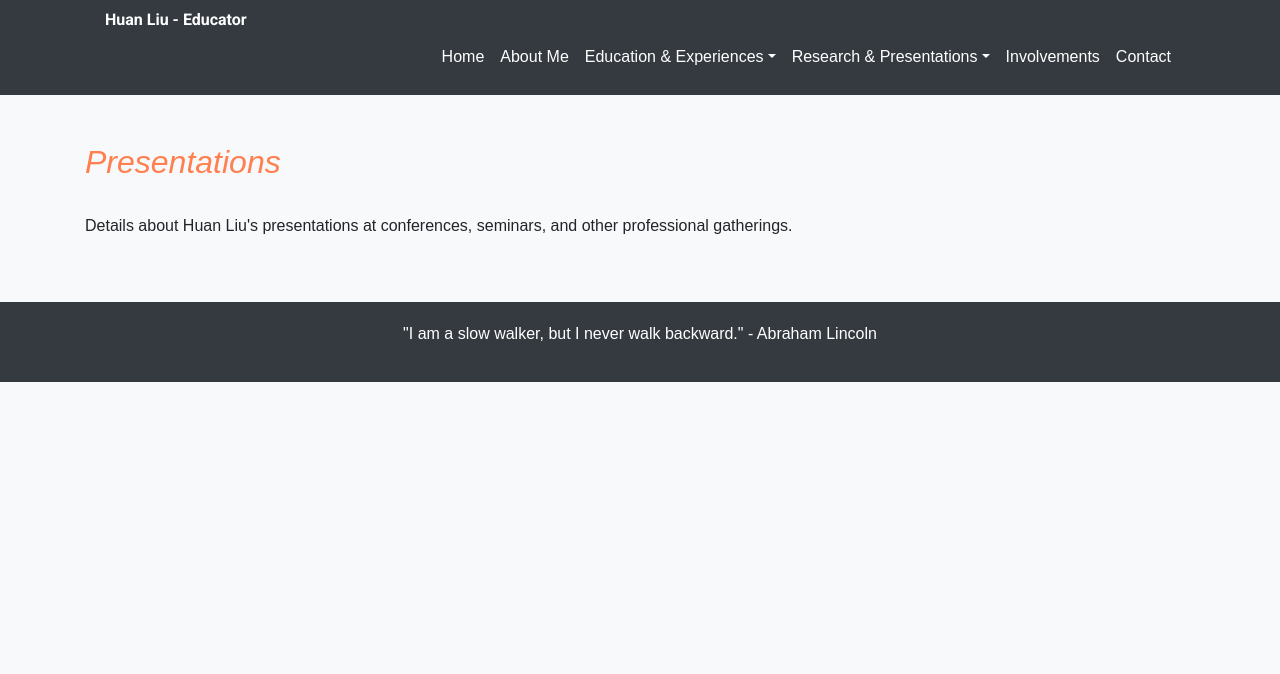
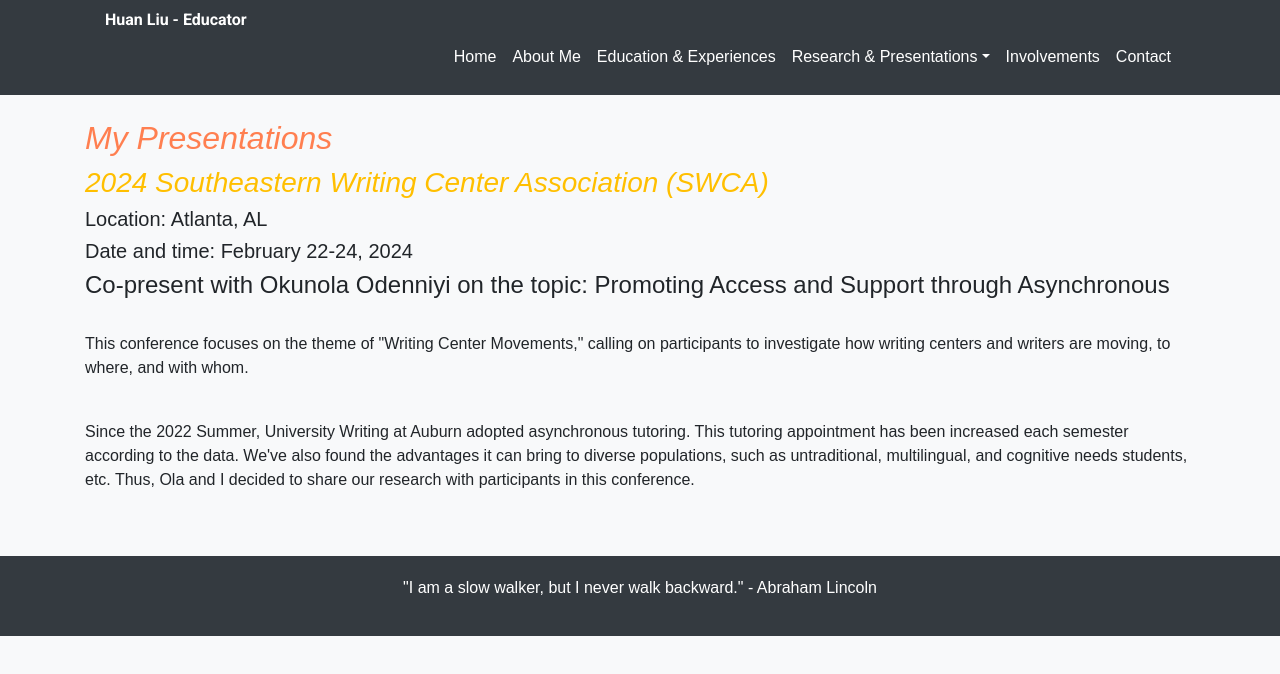
Before and after one commit to HL-auburn/portfolio, a plain HTML site: page presentations.html in a window 1280 px wide. Drawn offline with nearby package versions, Linux system fonts and the light colour scheme.

Commit message:
Update presentations.html

```diff
--- a/presentations.html
+++ b/presentations.html
@@ -1,6 +1,7 @@
 <!DOCTYPE html>
 <html lang="en">
 <head>
+	<title>Huan Liu</title>
     <meta charset="UTF-8">
     <meta name="viewport" content="width=device-width, initial-scale=1.0">
     <link href="https://stackpath.bootstrapcdn.com/bootstrap/4.5.2/css/bootstrap.min.css" rel="stylesheet">
@@ -70,13 +71,8 @@
                 <ul class="navbar-nav ml-auto">
                     <li class="nav-item"><a class="nav-link" href="index.html">Home</a></li>
                     <li class="nav-item"><a class="nav-link" href="aboutme.html">About Me</a></li>
-                    <li class="nav-item dropdown">
-                        <a class="nav-link dropdown-toggle" href="#" id="educationDropdown" role="button" data-toggle="dropdown" aria-haspopup="true" aria-expanded="false">Education & Experiences</a>
-                        <div class="dropdown-menu" aria-labelledby="educationDropdown">
-                            <a class="dropdown-item" href="education.html">Education</a>
-                            <a class="dropdown-item" href="experiences.html">Experiences</a>
-                        </div>
-                        </li>
+                   <li class="nav-item"><a class="nav-link" href="educationandexperience.html">Education & Experiences</a></li>
+
                         <li class="nav-item dropdown">
                         <a class="nav-link dropdown-toggle" href="#" id="researchDropdown" role="button" data-toggle="dropdown" aria-haspopup="true" aria-expanded="false">Research & Presentations</a>
                         <div class="dropdown-menu" aria-labelledby="researchDropdown">
@@ -95,8 +91,14 @@
 
  <section class="presentations" id="presentations">
         <div class="container">
-            <h2>Presentations</h2>
-            <p>Details about Huan Liu's presentations at conferences, seminars, and other professional gatherings.</p>
+		<h2>My Presentations</h2>
+		<h3>2024 Southeastern Writing Center Association (SWCA)</h3>
+						<h5>Location: Atlanta, AL</h5>
+			<h5>Date and time: February 22-24, 2024</h5>
+			<h4>Co-present with Okunola Odenniyi on the topic: Promoting Access and Support through Asynchronous</h4>
+            <p>This conference focuses on the theme of "Writing Center Movements," calling on participants to investigate how writing centers and writers are moving, to where, and with whom.</p>
+        <br>
+			<p>Since the 2022 Summer, University Writing at Auburn adopted asynchronous tutoring. This tutoring appointment has been increased each semester according to the data. We've also found the advantages it can bring to diverse populations, such as untraditional, multilingual, and cognitive needs students, etc. Thus, Ola and I decided to share our research with participants in this conference. </p>
         </div>
     </section>
 
```
